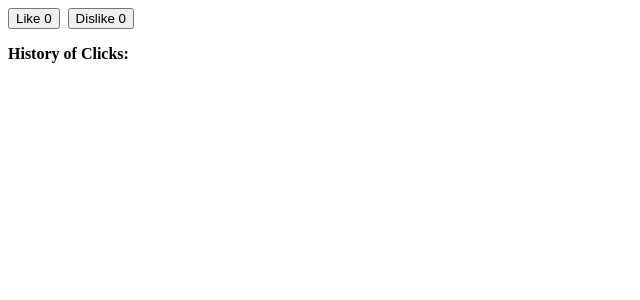
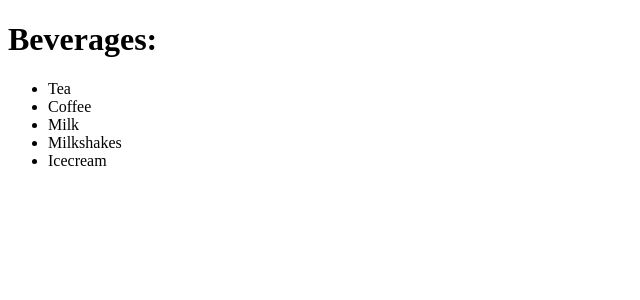
Before and after one commit to githubscientist/re-js-app, a React (Vite) app: page / in a window 1280 px wide. Shown: the top 300 px of the page, without its empty margins (0-640 px from the left). Built offline with nearby package versions, Linux system fonts and the light colour scheme.

Commit message:
list rendering

```diff
--- a/src/App.jsx
+++ b/src/App.jsx
@@ -2,42 +2,20 @@ import { useState } from "react";
 
 const App = () => {
 
-  // complex state
-  const [reactions, setReactions] = useState({
-    likes: 0,
-    dislikes: 0,
-    history: []
-  });
+  const elements = ['tea', 'coffee', 'milk', 'milkshakes', 'icecream'];
 
-  const handleLike = () => {
-    setReactions({
-      ...reactions,
-      likes: reactions.likes + 1,
-      history: [
-        ...reactions.history,
-        'L'
-      ]
-    })
-  }
-
-  const handleDislike = () => {
-    setReactions({
-      ...reactions,
-      dislikes: reactions.dislikes + 1,
-      history: [
-        ...reactions.history,
-        'D'
-      ]
-    })
-  }
-
-  console.log(reactions);
+  console.log(elements);
 
   return (
     <>
-      <button onClick={handleLike}>Like { reactions.likes }</button> &nbsp;
-      <button onClick={handleDislike}>Dislike { reactions.dislikes }</button>
-      <p><strong>History of Clicks:</strong> { reactions.history.join(', ') }</p>
+      <h1>Beverages:</h1>
+      <ul>
+        {
+          elements.map((value) => {
+            return <li>{ value.slice(0, 1).toUpperCase() + value.slice(1, ) }</li>;
+          })
+        }
+      </ul>
     </>
   )
 }
```
